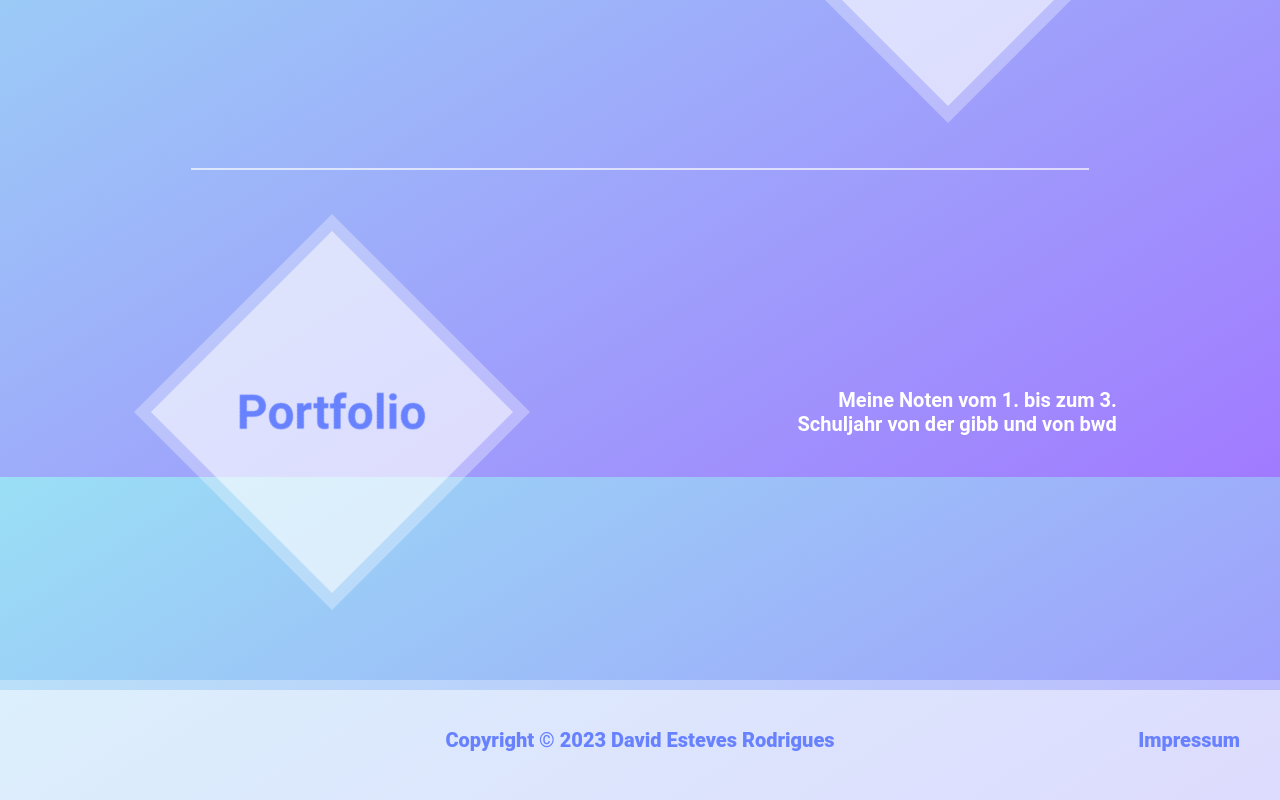
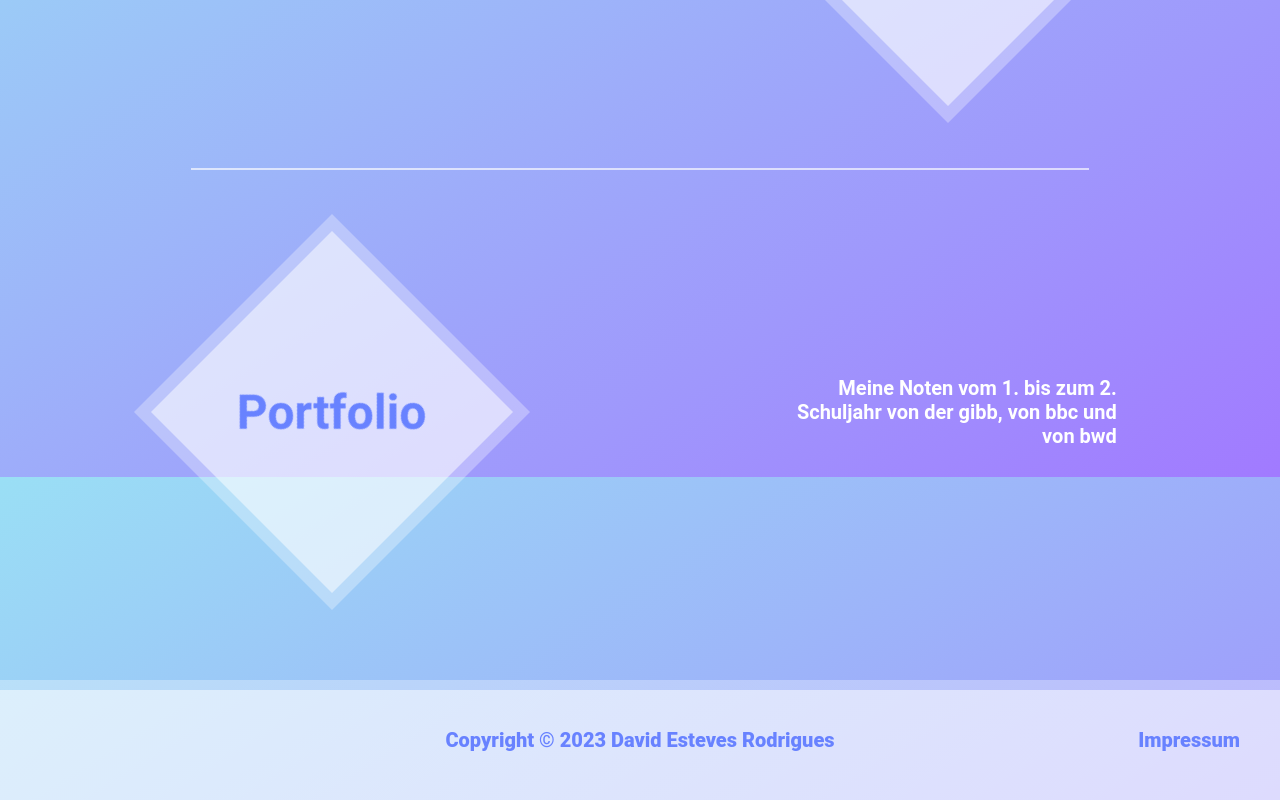
Before and after one commit to daviddresus/portfolio, a React (Create React App) app: page / in a window 1280 px wide. Shown: the part 1923-2723 px from the top of the page. Built offline with nearby package versions, Linux system fonts and the light colour scheme.

Commit message:
added Lebenslauf.pdf, adjusted a little text on index page and added another box to the Stärken Page

```diff
--- a/src/Pages/Home/Home.js
+++ b/src/Pages/Home/Home.js
@@ -53,7 +53,7 @@ export default function Home() {
                         <p className='box_title'>Portfolio</p>
                     </div>
                 </a>
-                <p className='description'>Meine Noten vom 1. bis zum 3. Schuljahr von der gibb und von bwd</p>
+                <p className='description'>Meine Noten vom 1. bis zum 2. Schuljahr von der gibb, von bbc und von bwd</p>
             </div>
         </div>
     )
--- a/src/Pages/Staerken/Staerken.js
+++ b/src/Pages/Staerken/Staerken.js
@@ -11,7 +11,8 @@ export default function Staerken() {
     { title: 'PHP', percentage: '45', id: '5' },
     { title: 'C#', percentage: '40', id: '6' },
     { title: 'Git', percentage: '65', id: '7' },
-    { title: 'Python', percentage: '50', id: '8' }
+    { title: 'Python', percentage: '50', id: '8' },
+    { title: 'MySQL', percentage: '80', id: '9' }
     // Add more items as needed
   ];
 
```
Also changed, not shown: 1 other file (tests, documents, lock files or other folders).
